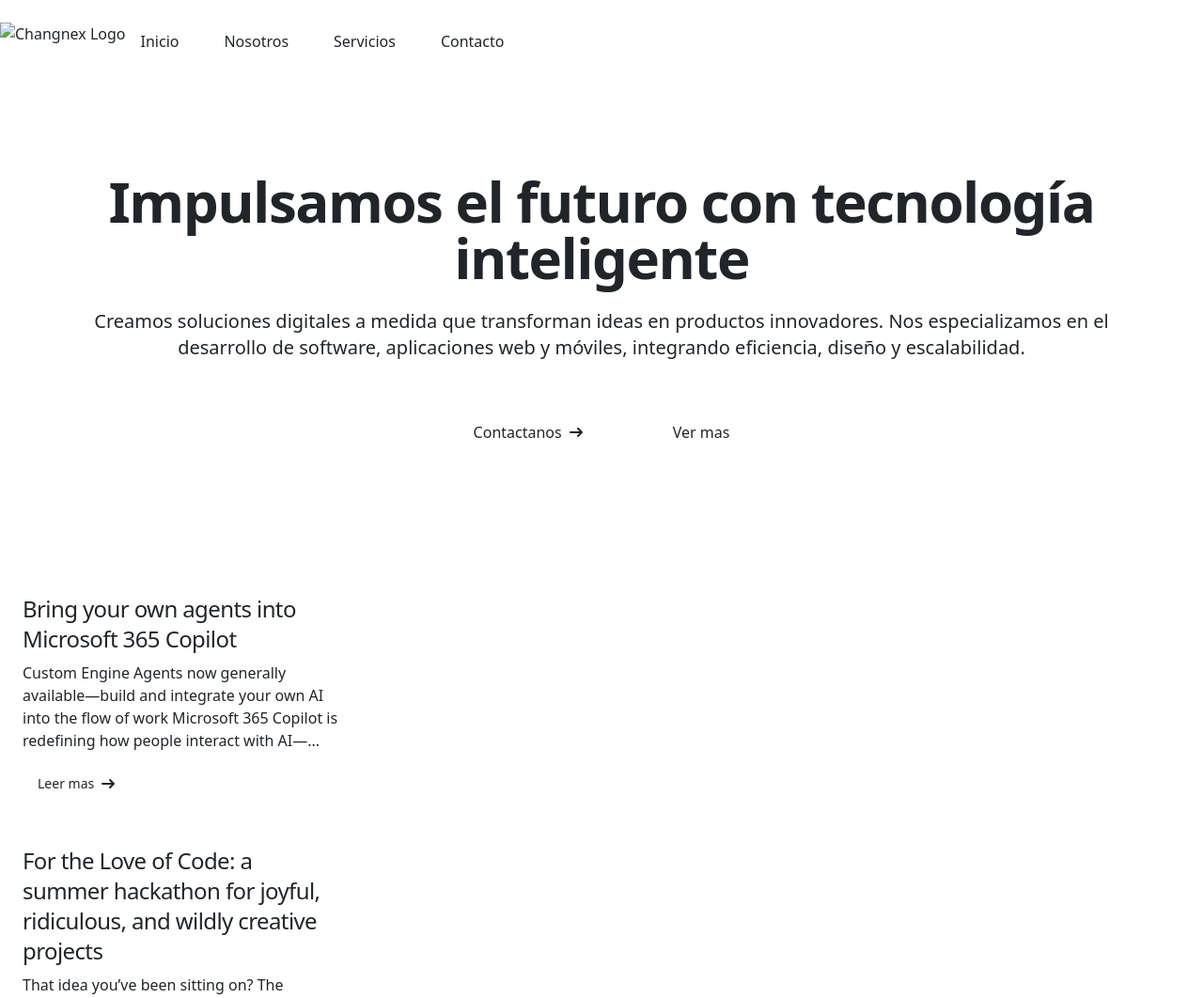
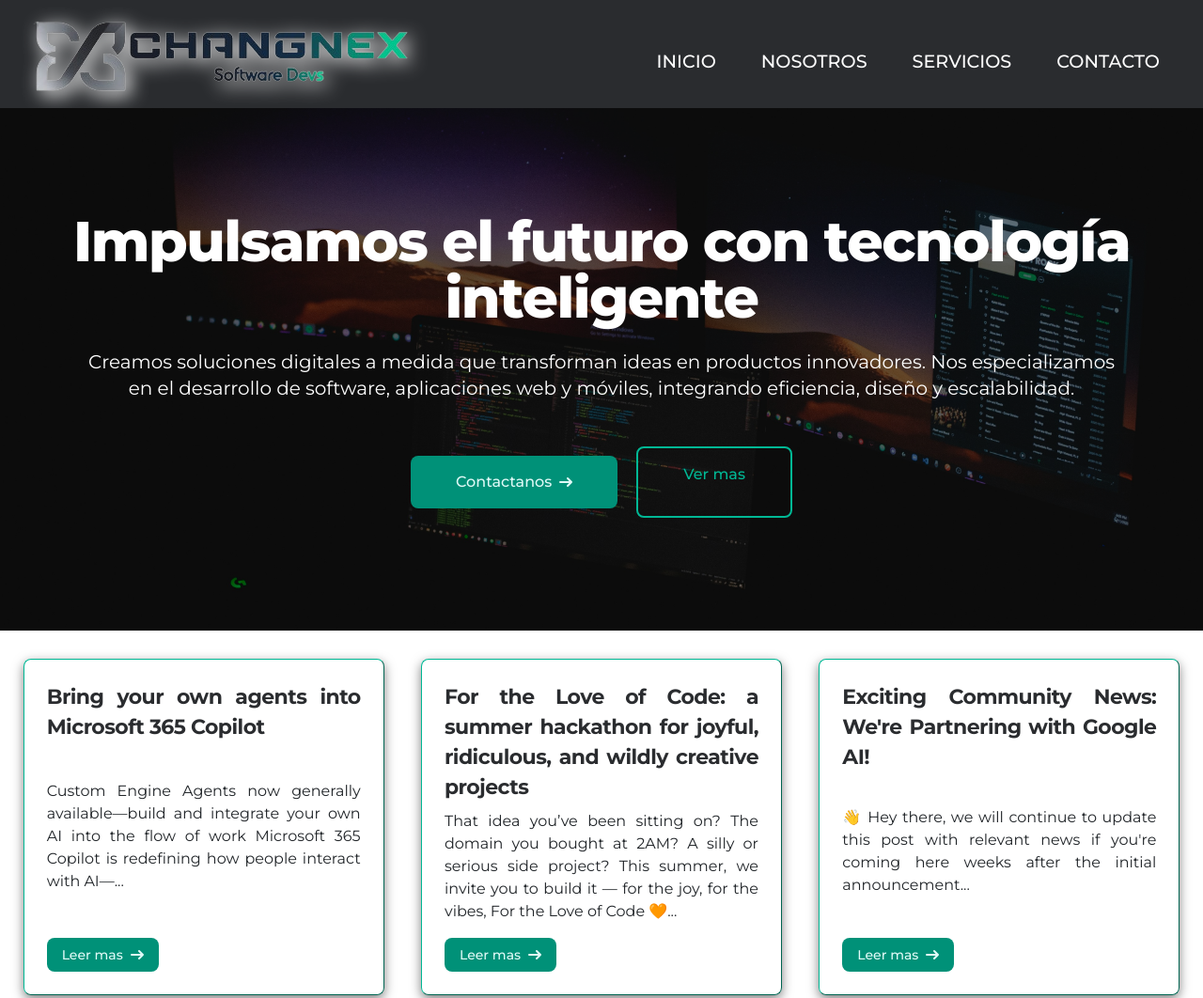
Before and after one commit to M-eng537/TallerPractico2, a plain HTML site: page index.html in a window 1280 px wide. Shown: the top 1062 px of the page at 94% size. Drawn offline with nearby package versions, Linux system fonts and the light colour scheme; the site is published under a folder, as on GitHub Pages, so addresses that start at the root find nothing.

Commit message:
Correcion estilos

```diff
--- a/index.html
+++ b/index.html
@@ -7,9 +7,9 @@
     <meta
       name="keywords"
       content="desarrollo de software a medida en Ecuador, aplicaciones web en Ecuador, desarrollo movil, consultoria tecnologica en Ecuador, outsourcing de desarrollo de software, transformacion digital, " />
-    <link rel="stylesheet" href="/src/css/styles.css" type="text/css" />
-    <link rel="stylesheet" href="/src/css/index.css" type="text/css" />
-    <link rel="icon" href="/src/img/icon/favicon-16x16.png" type="image/png" />
+    <link rel="stylesheet" href="src/css/styles.css" type="text/css" />
+    <link rel="stylesheet" href="src/css/index.css" type="text/css" />
+    <link rel="icon" href="src/img/icon/favicon-16x16.png" type="image/png" />
     <link rel="preconnect" href="https://fonts.googleapis.com" />
     <link rel="preconnect" href="https://fonts.gstatic.com" crossorigin />
     <link
@@ -33,8 +33,8 @@
     <header>
       <nav class="sheader border-gray-200 dark:bg-gray-900">
         <div class="snav flex md:flex-row items-center mx-auto">
-          <a href="/index.html" class="flex items-center space-x-3 rtl:space-x-reverse">
-            <img src="/src/img/image/logo-changnex.png" class="img-logo" alt="Changnex Logo" />
+          <a href="index.html" class="flex items-center space-x-3 rtl:space-x-reverse">
+            <img src="src/img/image/logo-changnex.png" class="img-logo" alt="Changnex Logo" />
           </a>
           <button
             data-collapse-toggle="navbar-default"
@@ -51,28 +51,28 @@
             <ul class="font-medium mt-3 flex flex-col md:flex-row items-center md:space-x-8 bg-[#2a2c2f] md:bg-transparent p-2 md:p-0 rounded-none shadow-none">
               <li>
                 <a
-                  href="/index.html"
+                  href="index.html"
                   class="block py-2 px-2 snb rounded-sm hover:bg-[#00b895] md:hover:bg-transparent md:border-0 md:p-0 dark:text-white md:dark:hover:text-blue-500"
                   >Inicio</a
                 >
               </li>
               <li>
                 <a
-                  href="/src/pages/nosotros.html"
+                  href="src/pages/nosotros.html"
                   class="block py-2 px-2 snb rounded-sm hover:bg-[#00b895] md:hover:bg-transparent md:border-0 md:p-0 dark:text-white md:dark:hover:text-blue-500"
                   >Nosotros</a
                 >
               </li>
               <li>
                 <a
-                  href="/src/pages/servicios.html"
+                  href="src/pages/servicios.html"
                   class="block py-2 px-2 snb rounded-sm hover:bg-[#00b895] md:hover:bg-transparent md:border-0 md:p-0 dark:text-white md:dark:hover:text-blue-500"
                   >Servicios</a
                 >
               </li>
               <li>
                 <a
-                  href="/src/pages/contacto.html"
+                  href="src/pages/contacto.html"
                   class="block py-2 px-2 snb rounded-sm hover:bg-[#00b895] md:hover:bg-transparent md:border-0 md:p-0 dark:text-white md:dark:hover:text-blue-500"
                   >Contacto</a
                 >
@@ -93,7 +93,7 @@
         </p>
         <div class="flex pb-4 flex-col space-y-4 sm:flex-row sm:justify-center sm:space-y-0">
           <a
-            href="/src/pages/contacto.html"
+            href="src/pages/contacto.html"
             class="btn-principal1 inline-flex justify-center items-center py-3 px-5 text-base font-medium text-center rounded-lg focus:ring-4 focus:ring-blue-300 dark:focus:ring-blue-900">
             Contactanos
             <svg class="w-3.5 h-3.5 ms-2 rtl:rotate-180" aria-hidden="true" xmlns="http://www.w3.org/2000/svg" fill="none" viewBox="0 0 14 10">
@@ -101,7 +101,7 @@
             </svg>
           </a>
           <a
-            href="/src/pages/nosotros.html"
+            href="src/pages/nosotros.html"
             class="btn-principal2 items-center py-3 px-5 sm:ms-4 text-base font-medium text-center rounded-lg focus:ring-4 focus:ring-gray-400">
             Ver mas
           </a>
@@ -218,7 +218,7 @@
     <section class="preguntas-sect">
       <div class="preguntas-cont">
         <div class="preguntas-video">
-          <video src="/src/multimedia/video-index.mp4" controls class="video" autoplay></video>
+          <video src="src/multimedia/video-index.mp4" controls class="video" autoplay></video>
         </div>
         <div class="preguntas-conte">
           <h2 class="preguntas-tit">Preguntas Frecuentes</h2>
@@ -283,7 +283,7 @@
             <h2 class="mb-6 text-sm font-semibold uppercase dark:text-white">Compañia</h2>
             <ul class="text-gray-500 dark:text-gray-400">
               <li class="mb-4">
-                <a href="/src/pages/nosotros.html" class="efoot hover:underline">Nosotros</a>
+                <a href="src/pages/nosotros.html" class="efoot hover:underline">Nosotros</a>
               </li>
               <li class="mb-4">
                 <a href="#" class="efoot hover:underline">Carreras</a>
@@ -292,7 +292,7 @@
                 <a href="#" class="efoot hover:underline">Blog</a>
               </li>
               <li class="mb-4">
-                <a href="/src/pages/contacto.html" class="efoot hover:underline">Contactanos</a>
+                <a href="src/pages/contacto.html" class="efoot hover:underline">Contactanos</a>
               </li>
             </ul>
           </div>
@@ -344,7 +344,7 @@
         </div>
         <div class="dfooter rfoot px-4 md:flex md:items-center md:justify-between">
           <span class="text-sm text-gray-500 dark:text-gray-300 sm:text-center"
-            >© 2025 <a href="/index.html" class="efoot">Changnex SoftDevs</a>. Todos los Derechos Reservados.
+            >© 2025 <a href="index.html" class="efoot">Changnex SoftDevs</a>. Todos los Derechos Reservados.
           </span>
           <div class="flex sm:justify-center md:mt-0 space-x-5 rtl:space-x-reverse">
             <a href="#" class="ficon text-gray-400 hover:text-gray-900 dark:hover:text-white">
@@ -381,7 +381,7 @@
               </svg>
               <span class="sr-only">GitHub</span>
             </a>
-            <a href="/index.html" class="ficon text-gray-400 hover:text-gray-900 dark:hover:text-white">
+            <a href="index.html" class="ficon text-gray-400 hover:text-gray-900 dark:hover:text-white">
               <svg class="h-6" aria-hidden="true" xmlns="http://www.w3.org/2000/svg" fill="currentColor" viewBox="0 0 20 20">
                 <path
                   fill-rule="evenodd"
@@ -396,6 +396,6 @@
     </footer>
     <script src="https://www.gstatic.com/firebasejs/9.22.2/firebase-app-compat.js"></script>
     <script src="https://www.gstatic.com/firebasejs/9.22.2/firebase-firestore-compat.js"></script>
-    <script src="/src/js/suscripcion.js"></script>
+    <script src="src/js/suscripcion.js"></script>
   </body>
 </html>
```
